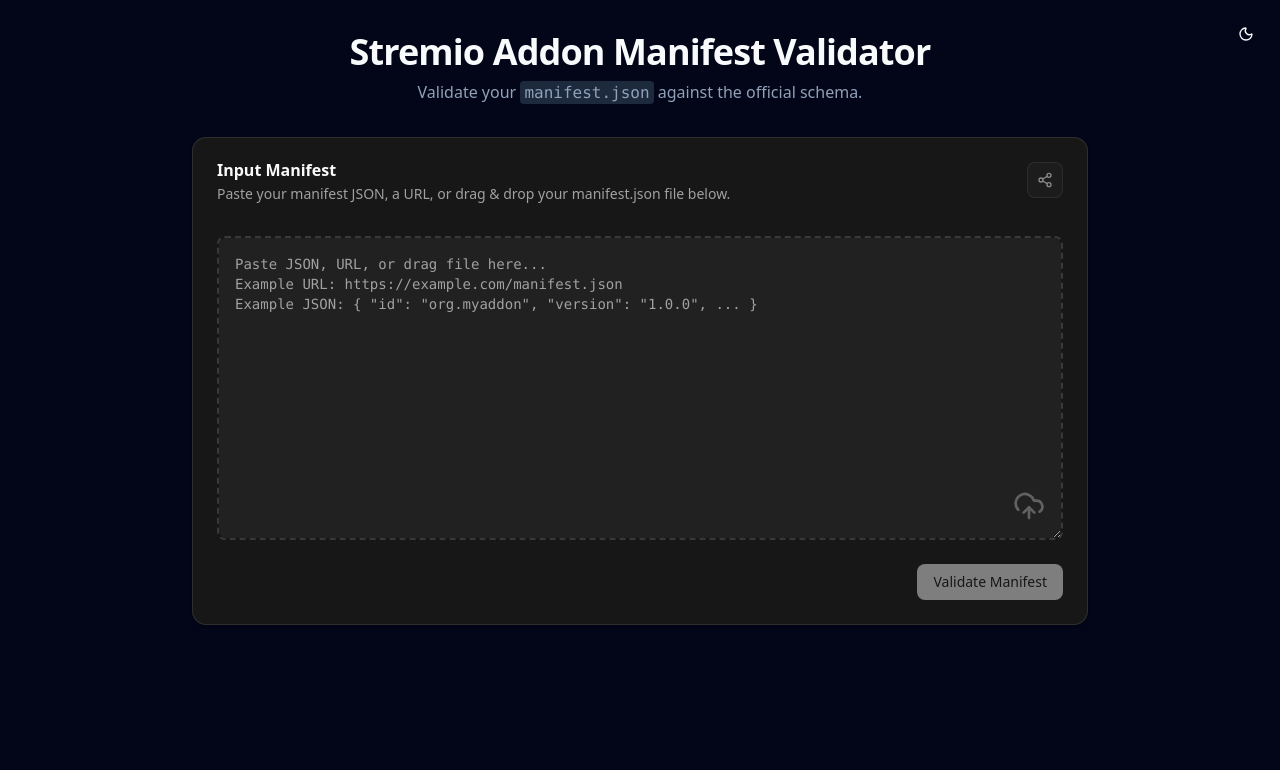
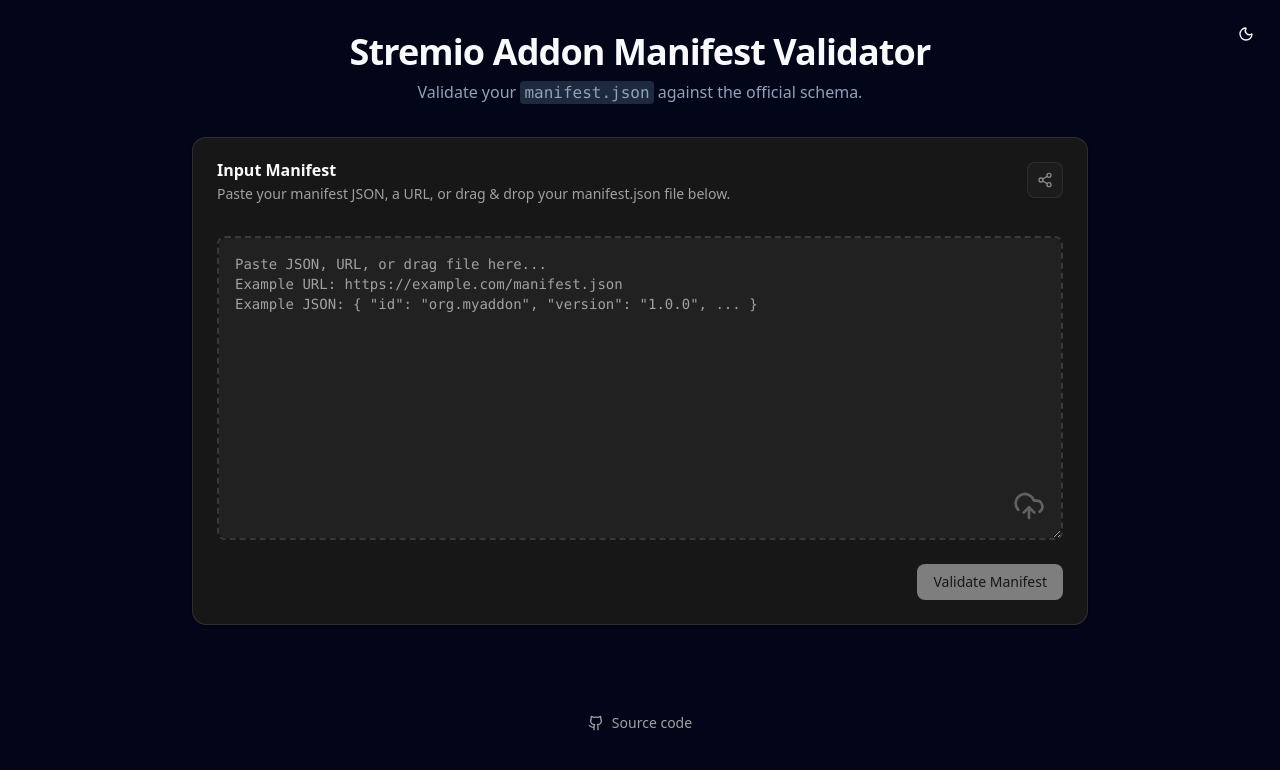
Before and after one commit to Stremio-Community/stremio-addon-manifest-validator, a React (Vite) app: page / in a window 1280 px wide. Shown: the top 770 px of the page. Built offline with nearby package versions, Linux system fonts and the light colour scheme.

Commit message:
feat: add footer

```diff
--- a/src/app.tsx
+++ b/src/app.tsx
@@ -19,6 +19,7 @@ import {
   AlertTriangle,
   Share2,
   Check,
+  Github,
 } from "lucide-react";
 import { ZodError } from "zod";
 import { cn } from "@/lib/utils";
@@ -189,11 +190,11 @@ function App() {
   };
 
   return (
-    <div className="relative min-h-screen bg-slate-50 p-4 font-sans text-slate-900 md:p-8 dark:bg-slate-950 dark:text-slate-50">
+    <div className="relative flex min-h-screen flex-col bg-slate-50 p-4 font-sans text-slate-900 md:p-8 dark:bg-slate-950 dark:text-slate-50">
       <div className="absolute top-4 right-4">
         <ModeToggle />
       </div>
-      <div className="mx-auto max-w-4xl space-y-8">
+      <div className="mx-auto flex w-full max-w-4xl flex-1 flex-col space-y-8">
         <div className="space-y-2 text-center">
           <h1 className="text-3xl font-bold tracking-tight text-slate-900 md:text-4xl dark:text-slate-50">
             Stremio Addon Manifest Validator
@@ -365,6 +366,18 @@ Example JSON: { "id": "org.myaddon", "version": "1.0.0", ... }'
             )}
           </div>
         )}
+
+        <footer className="text-muted-foreground mt-auto pb-8 text-center text-sm">
+          <a
+            href="https://github.com/stremio-community/stremio-addon-manifest-validator"
+            target="_blank"
+            rel="noreferrer"
+            className="hover:text-foreground inline-flex items-center gap-2 transition-colors"
+          >
+            <Github className="h-4 w-4" />
+            Source code
+          </a>
+        </footer>
       </div>
     </div>
   );
```
